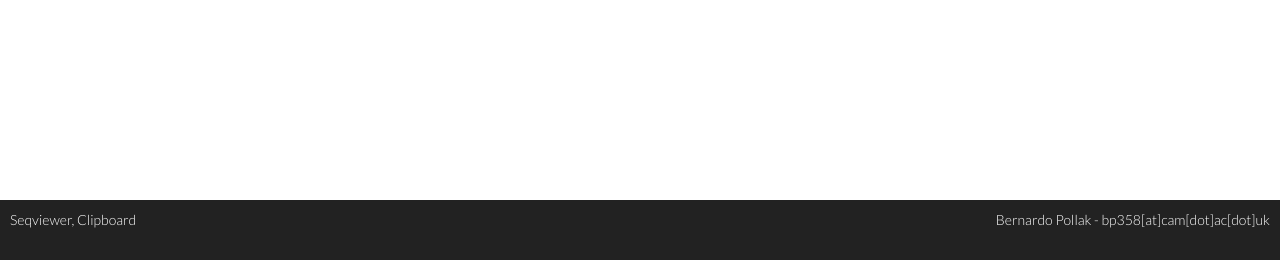
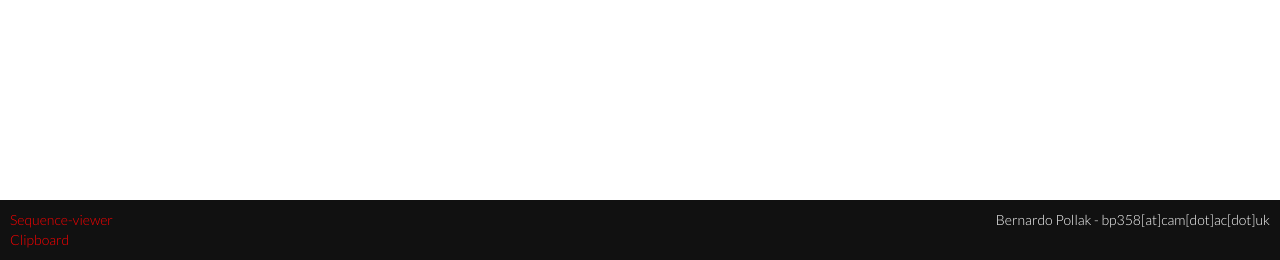
Before and after one commit to bpollakw/recode2s, a Flask app: page / in a window 1280 px wide. Shown: the part 540-800 px from the top of the page. Run offline with Flask 2, Linux system fonts and the light colour scheme.

Commit message:
Almost there

```diff
--- a/static/css/master.css
+++ b/static/css/master.css
@@ -165,9 +165,17 @@ a {
 	bottom: 0px;
 	width: 100%;
 	height: 60px;
-	background-color: #222;
+	background-color: #111;
 	color:white;
 	padding: 5px;
+}
+
+.footer a{
+	color: red;
+}
+
+.footer a:hover{
+	color: white;
 }
 
 .footer-text {
--- a/templates/footer.html
+++ b/templates/footer.html
@@ -1,4 +1,6 @@
 <div class="footer">
-	<p class="footer-text left" style="text-align: left;">Seqviewer, Clipboard</p>
+	<p class="footer-text left" style="text-align: left;">
+		<a href="https://github.com/calipho-sib/sequence-viewer">Sequence-viewer</a><br />
+		<a href="https://clipboardjs.com">Clipboard</a></p>
 	<p class="footer-text right" style="text-align: right;">Bernardo Pollak - bp358[at]cam[dot]ac[dot]uk</p>
 </div>
--- a/templates/home.html
+++ b/templates/home.html
@@ -1,4 +1,11 @@
 {% extends "layout.html" %}
+{% block head %}
+<title>Recode2S - DNA recoding for type IIS cloning</title>
+<meta name="description" content="DNA recoding to type IIS parts for CIDAR/MoClo cloning">
+<meta name="keywords" content="Synthetic Biology, Type IIS, BsaI, SapI, CIDAR, MoClo, Common Sintax">
+<meta name="author" content="Bernardo Pollak">
+{% endblock %}
+
 {% block content %}
 		<h1 class="title"><a href="/">Recode2S</a> - DNA recoding to type II-s parts</h1>
 
--- a/templates/recode.html
+++ b/templates/recode.html
@@ -7,6 +7,11 @@
 
 	<script src="/static/js/clipboard.min.js" type="text/javascript"></script>
 	<script src="/static/js/clipboard_tooltip.js"></script>
+
+	<title>Recode2S - DNA recoding for type IIS cloning</title>
+	<meta name="description" content="DNA recoding to type IIS parts for CIDAR/MoClo cloning">
+	<meta name="keywords" content="Synthetic Biology, Type IIS, BsaI, SapI, CIDAR, MoClo, Common Sintax">
+	<meta name="author" content="Bernardo Pollak">
 
 {% endblock %}
 {% block content %}
```
